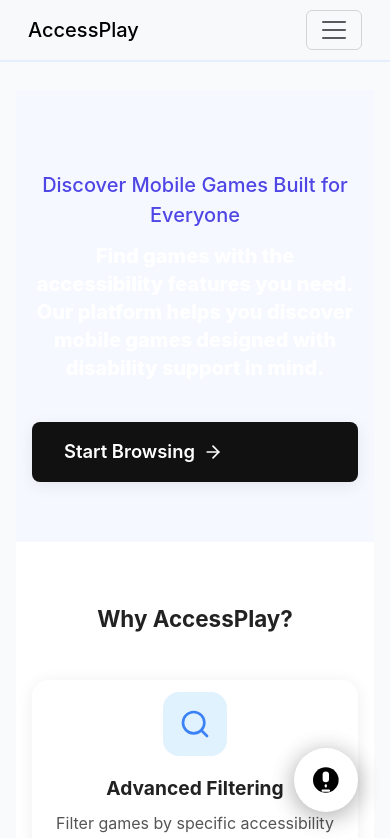
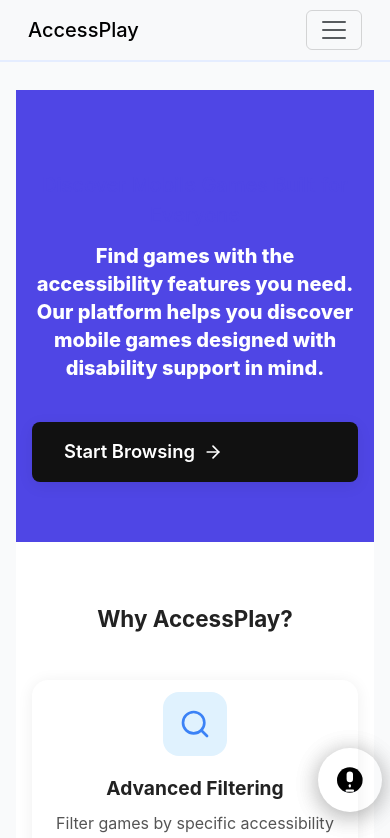
Before and after one commit to Coleybluebird07/AccessPlay-CU, a React (Vite) app in the folder vite-project/: page / in a window 390 px wide. Shown: the top 838 px of the page. Built offline with nearby package versions, Linux system fonts and the light colour scheme.

Commit message:
styles for microphone

```diff
--- a/vite-project/src/landing-page.css
+++ b/vite-project/src/landing-page.css
@@ -7,7 +7,7 @@ body, html { /* Global body and html styles */
   }
 
   .landing-hero {
-    background: #f5f8ff;
+    background: #4f46e5;
     color: #222;
     padding: 80px 16px 60px 16px;
     text-align: center;
@@ -218,7 +218,7 @@ body, html { /* Global body and html styles */
   .mic-fab {
     /* Fixed positioning ensures it stays in place when scrolling */
     position: fixed;
-    right: 2rem;
+    right: 0.5rem; /* Move closer to the right border */
     bottom: 2rem;
     z-index: 1000; /* Ensure it stays above most content */
     background: transparent;
```
Also changed, not shown: vite-project/vitest.config.cjs (added), vite-project/vitest.config.js (added).
